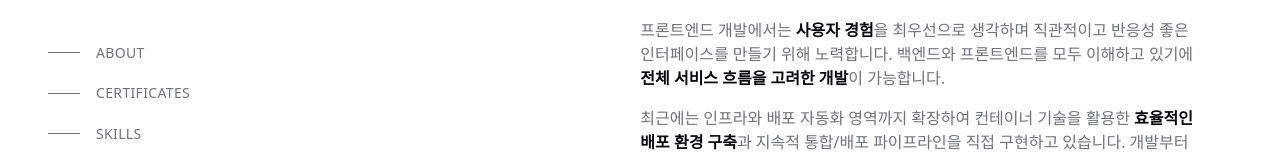
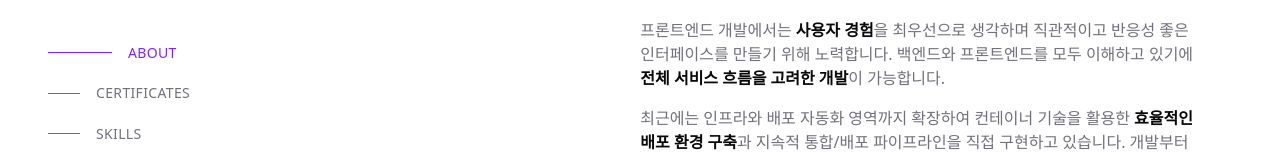
Before and after one commit to mnii5625/portfolio-v1, a Next.js app: page / in a window 1280 px wide. Shown: the part 270-422 px from the top of the page. Built offline with nearby package versions, Linux system fonts and the light colour scheme.

Commit message:
implement active section tracking in Nav using IntersectionObserver

```diff
--- a/app/_components/ui/Nav.tsx
+++ b/app/_components/ui/Nav.tsx
@@ -1,8 +1,31 @@
 'use client';
 
 import { sections } from '@/app/portfolio.data';
+import { useEffect, useState } from 'react';
 
 export default function Nav() {
+  const [activeId, setActiveId] = useState('');
+
+  useEffect(() => {
+    const observer = new IntersectionObserver(
+      (entries) => {
+        entries.forEach((entry) => {
+          if (entry.isIntersecting) {
+            setActiveId(entry.target.id);
+          }
+        });
+      },
+      { rootMargin: '-100px 0px -80% 0px' }
+    );
+
+    sections.forEach(({ id }) => {
+      const element = document.getElementById(id);
+      if (element) observer.observe(element);
+    });
+
+    return () => observer.disconnect();
+  }, []);
+
   return (
     <nav className={`
       hidden
@@ -16,8 +39,16 @@ export default function Nav() {
               <a
                 href={`#${section.id}`}
                 className={`
-                  group/nav inline-flex items-center text-muted-foreground transition-all
-                  hover:text-primary
+                  group/nav inline-flex items-center transition-all
+                  ${activeId === section.id
+              ? `
+                text-primary
+                [&>span]:w-16 [&>span]:bg-primary
+              `
+              : `
+                text-muted-foreground
+                hover:text-primary
+              `}
                 `}
               >
                 <span className={`
```
